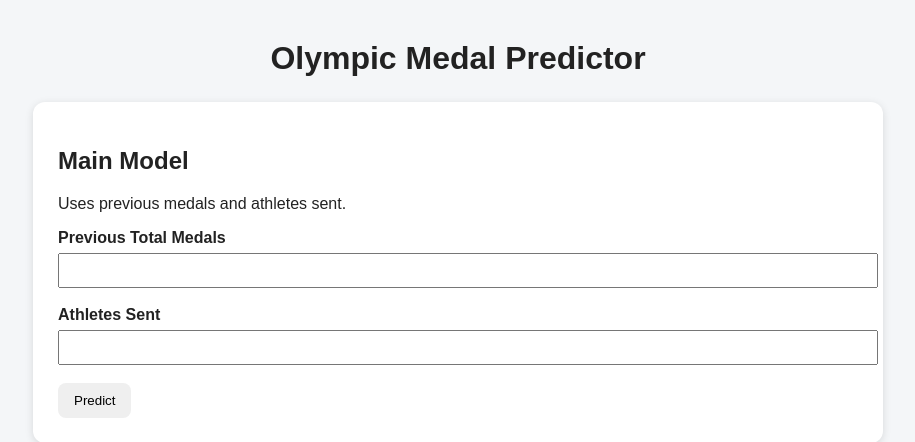
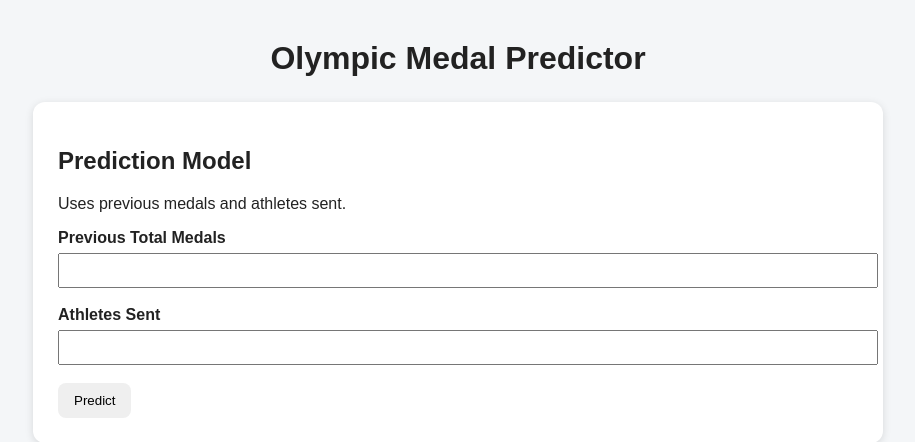
Before and after one commit to christiantuttle7/Olympic-Country-Efficiency-Project, a Flask app: page / in a window 1280 px wide. Shown: the top 442 px of the page, without its empty margins (182-1097 px from the left). Run offline with Flask 3, Linux system fonts and the light colour scheme; parts of the project's set-up code (start-up, migrations or seed data) failed here and were passed over.

Commit message:
Update Flask App

```diff
--- a/App/templates/index.html
+++ b/App/templates/index.html
@@ -10,7 +10,7 @@
 
     <!-- MAIN MODEL -->
     <div class="card">
-        <h2>Main Model</h2>
+        <h2>Prediction Model</h2>
         <p>Uses previous medals and athletes sent.</p>
 
         <form action="/predict_main" method="post">
```
Also changed, not shown: 1 other file.
